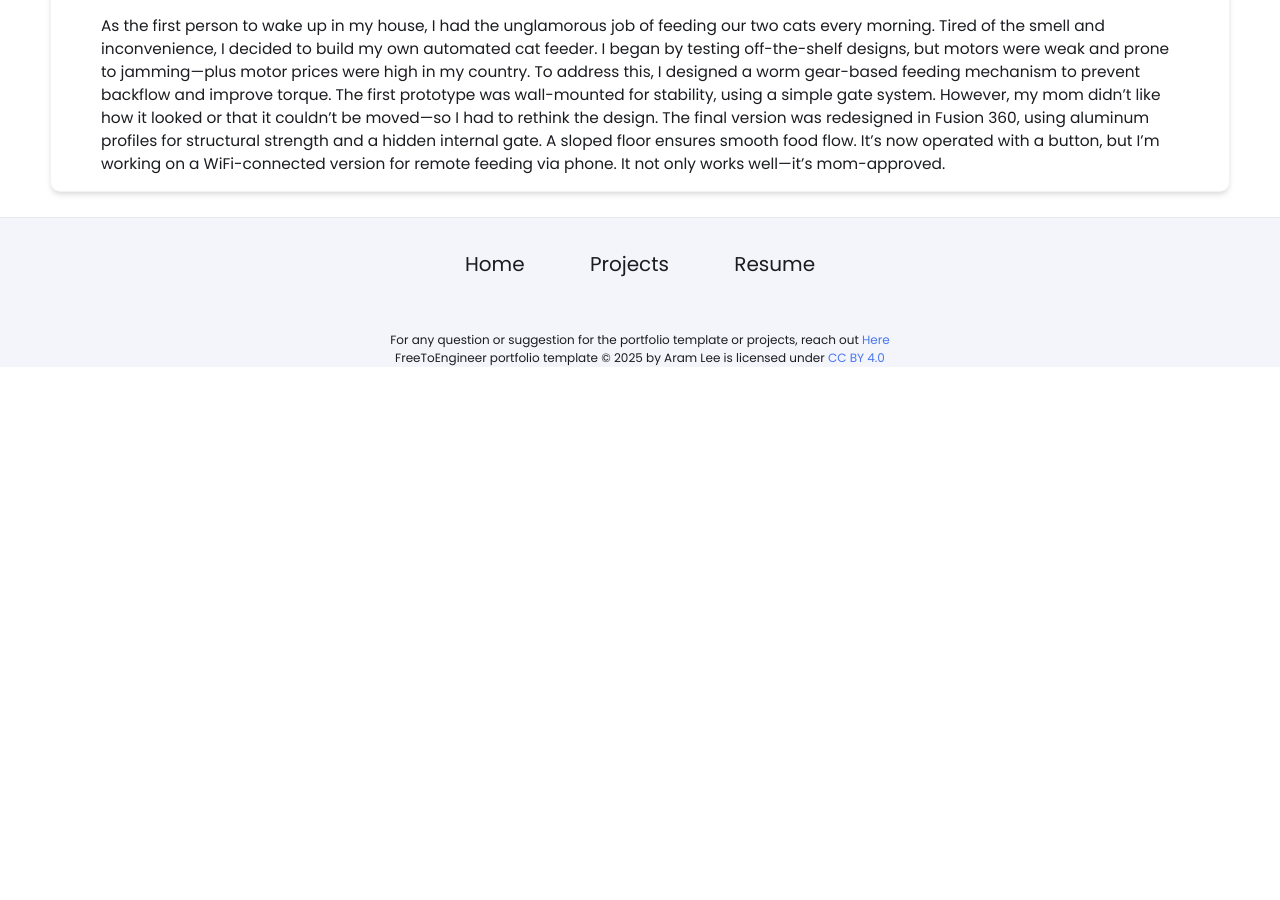
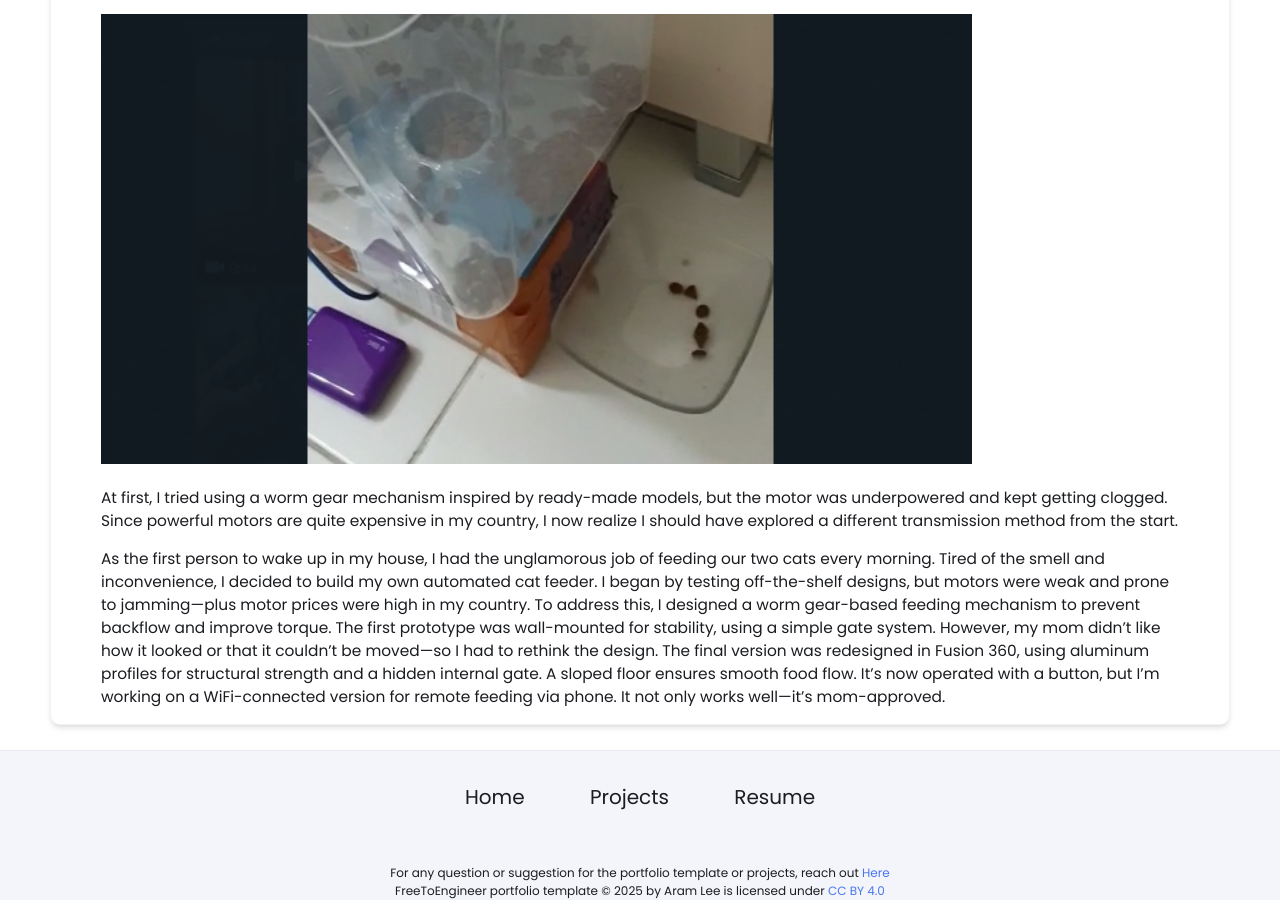
Before and after one commit to KayaUK/Kayauk.github.io, a Jekyll site: the page built from _projects/Y.Smart Pet Feeder/index.md, in a window 1280 px wide and 900 px high, scrolled down 655 px. Built offline with Jekyll 4.4.1, drawn with Linux system fonts in a browser that asks for light colours; before the commit the page ends 1022 px from its top, so only the background shows below that.

Commit message:
Update index.md

```diff
--- a/_projects/Y.Smart Pet Feeder/index.md
+++ b/_projects/Y.Smart Pet Feeder/index.md
@@ -5,6 +5,13 @@ description:  A smart, wall-mounted cat feeder with a worm gear based gate syste
 main-image: /Screenshot_14.png
 ---
 
+<img src="Screenshot_12.png" style="height:450px;">
+
+At first, I tried using a worm gear mechanism inspired by ready-made models, but the motor was underpowered and kept getting clogged. Since powerful motors are quite expensive in my country, I now realize I should have explored a different transmission method from the start.
+
+
+
+
 As the first person to wake up in my house, I had the unglamorous job of feeding our two cats every morning. Tired of the smell and inconvenience, I decided to build my own automated cat feeder.
 I began by testing off-the-shelf designs, but motors were weak and prone to jamming—plus motor prices were high in my country. To address this, I designed a worm gear-based feeding mechanism to prevent backflow and improve torque.
 The first prototype was wall-mounted for stability, using a simple gate system. However, my mom didn’t like how it looked or that it couldn’t be moved—so I had to rethink the design.
```
